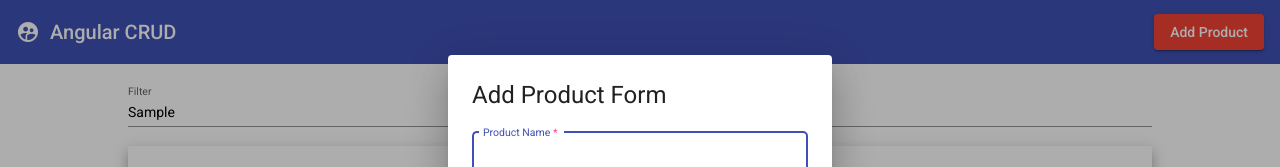
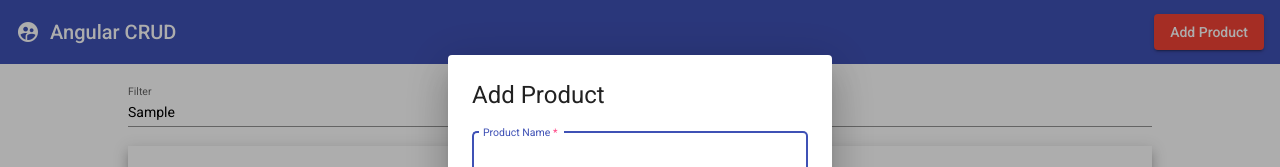
Before and after one commit to AlexPantolfo/Angular-crud, an Angular app: page / in a window 1280 px wide. Both pictures are taken after typing "Sample" into the empty fields and a click on the button "Add Product". Shown: the top 167 px of the page. Built offline with nearby package versions, Linux system fonts and the light colour scheme; no server answers.

Commit message:
Adjusting form title

```diff
--- a/src/app/new-product-dialog/new-product-dialog.component.html
+++ b/src/app/new-product-dialog/new-product-dialog.component.html
@@ -1,4 +1,4 @@
-<h1 mat-dialog-title>Add Product Form</h1>
+<h1 mat-dialog-title>{{(this.data ? 'Edit Product' : 'Add Product')}}</h1>
 <div [formGroup]="productform" class="mat-dialog-contend">
     <mat-form-field appearance="outline">
         <mat-label>Product Name</mat-label>
```
